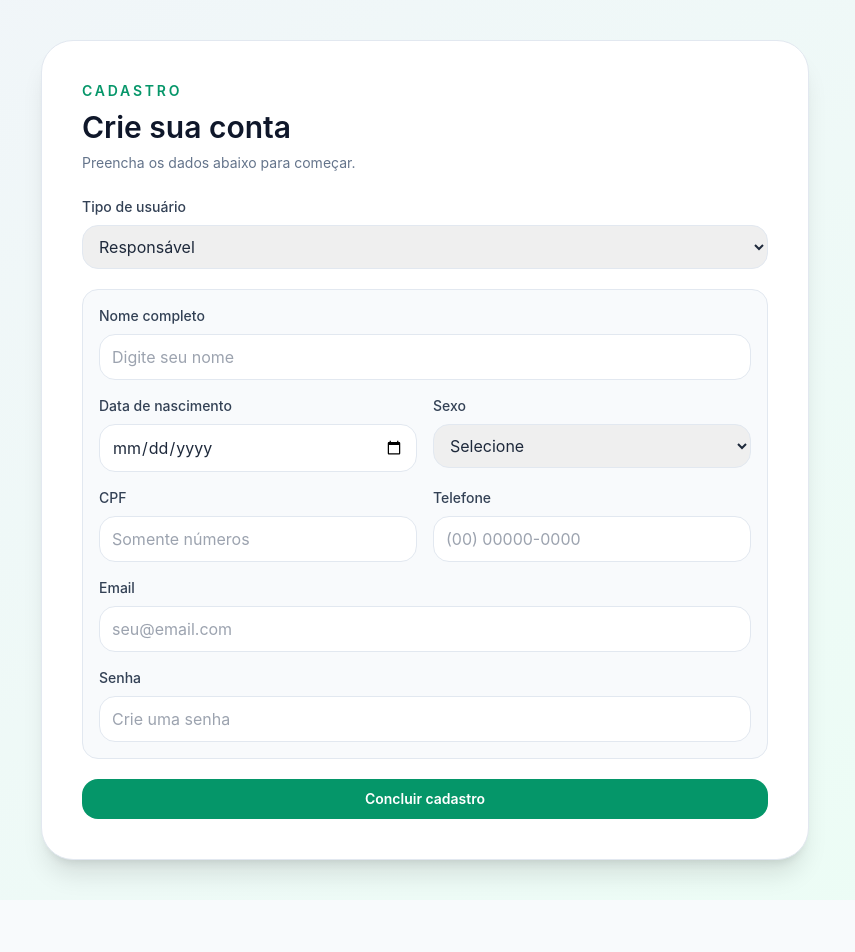
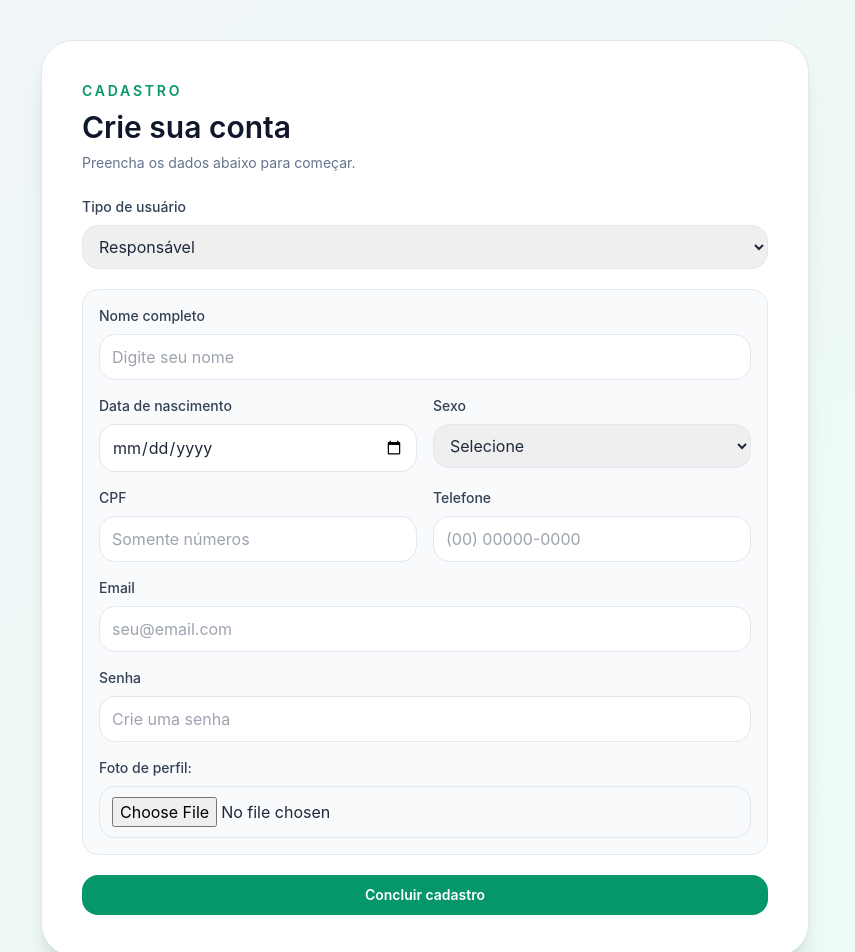
Before and after one commit to MichelSchauren/cuidado-idosos-app, a React (Vite) app in the folder Frontend/: page /cadastro in a window 1280 px wide. Shown: the top 952 px of the page, without its empty margins (215-1070 px from the left). Before the commit the page ends 900 px from the top, so only its background shows below. Built offline with nearby package versions, Linux system fonts and the light colour scheme.

Commit message:
Adicionei input file no cadastro de responsavel e cuidador

```diff
--- a/Frontend/src/components/CadastroCuidador.jsx
+++ b/Frontend/src/components/CadastroCuidador.jsx
@@ -61,7 +61,9 @@ function CadastroCuidador({
             onChange={(e) => setSexo(e.target.value)}
             className="w-full rounded-2xl border border-slate-200 px-3 py-2.5 outline-none transition focus:border-emerald-500 focus:ring-2 focus:ring-emerald-100"
           >
-            <option value="">Selecione</option>
+            <option value="" disabled selected>
+              Selecione
+            </option>
             <option value="homem">Homem</option>
             <option value="mulher">Mulher</option>
             <option value="indefinido">Indefinido</option>
@@ -162,6 +164,21 @@ function CadastroCuidador({
           placeholder="Crie uma senha"
         />
       </div>
+      <div>
+        <label
+          htmlFor="foto-perfil"
+          className="mb-2 block text-sm font-medium text-slate-700"
+        >
+          Foto de perfil:
+        </label>
+        <input
+          type="file"
+          name="foto-perfil"
+          id="foto-perfil"
+          className="w-full rounded-2xl border border-slate-200 px-3 py-2.5 outline-none transition focus:border-emerald-500 focus:ring-2 focus:ring-emerald-100"
+        />
+
+      </div>
     </div>
   );
 }
--- a/Frontend/src/components/CadastroResponsavel.jsx
+++ b/Frontend/src/components/CadastroResponsavel.jsx
@@ -60,7 +60,9 @@ function CadastroResponsavel({
             onChange={(e) => setSexo(e.target.value)}
             className="w-full rounded-2xl border border-slate-200 px-3 py-2.5 outline-none transition focus:border-emerald-500 focus:ring-2 focus:ring-emerald-100"
           >
-            <option value="">Selecione</option>
+            <option value="" disabled selected>
+              Selecione
+            </option>
             <option value="homem">Homem</option>
             <option value="mulher">Mulher</option>
             <option value="indefinido">Indefinido</option>
@@ -143,6 +145,20 @@ function CadastroResponsavel({
           placeholder="Crie uma senha"
         />
       </div>
+      <div>
+        <label
+          htmlFor="foto-perfil"
+          className="mb-2 block text-sm font-medium text-slate-700"
+        >
+          Foto de perfil:
+        </label>
+        <input
+          type="file"
+          name="foto-perfil"
+          id="foto-perfil"
+          className="w-full rounded-2xl border border-slate-200 px-3 py-2.5 outline-none transition focus:border-emerald-500 focus:ring-2 focus:ring-emerald-100"
+        />
+      </div>
     </div>
   );
 }
```
